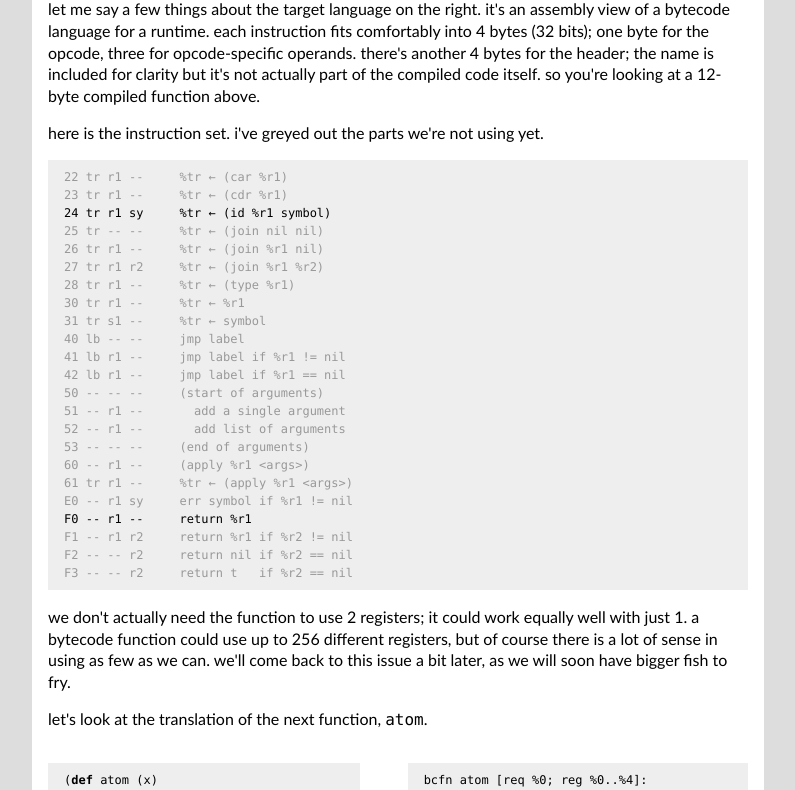
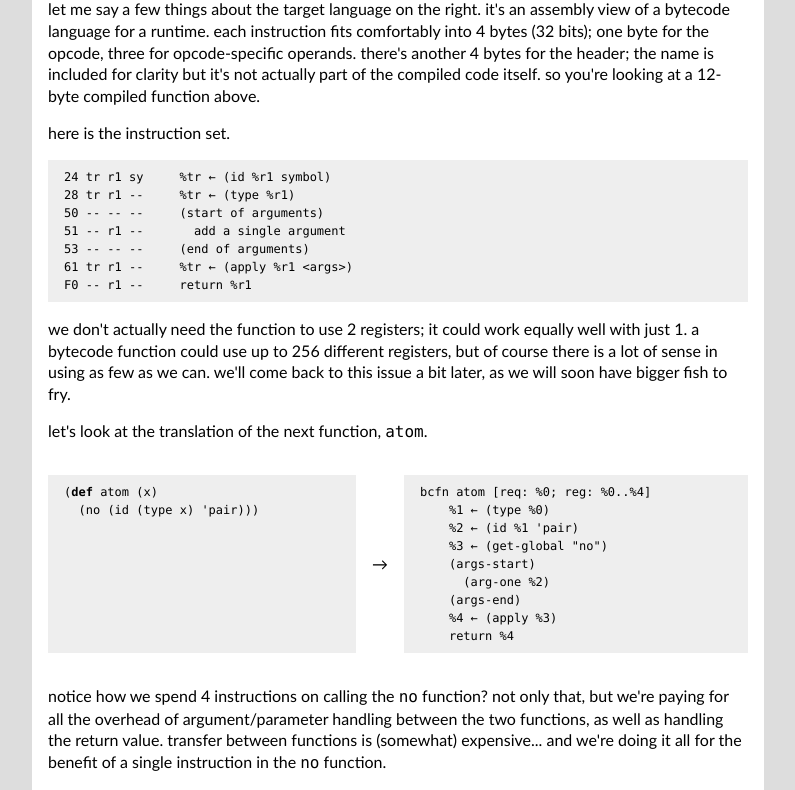
Before and after one commit to masak/syntax-driven, a React (Create React App) app: page / in a window 1280 px wide. Shown: the part 320-1110 px from the top of the page, without its empty margins (242-1037 px from the left). Built offline with nearby package versions, Linux system fonts and the light colour scheme.

Commit message:
Update code/instructions

```diff
--- a/src/App.js
+++ b/src/App.js
@@ -28,7 +28,7 @@ const App = (props) => (
       `}
 
       target={`
-        bcfn no [req %0; reg %0..%1]:
+        bcfn no [req %0; reg %0..%1]
           %1 ← (id %0 nil)
           return %1
       `}
@@ -46,33 +46,16 @@ const App = (props) => (
     </p>
 
     <p>
-        here is the instruction set. i've greyed out the parts
-        we're not using yet.
+        here is the instruction set.
     </p>
 
-    <pre><code><span class="less-important">22 tr r1 --     %tr ← (car %r1)       { "\n" }
-23 tr r1 --     %tr ← (cdr %r1)       { "\n" }</span>
-24 tr r1 sy     %tr ← (id %r1 symbol) { "\n" }
-<span class="less-important">25 tr -- --     %tr ← (join nil nil)  { "\n" }
-26 tr r1 --     %tr ← (join %r1 nil)  { "\n" }
-27 tr r1 r2     %tr ← (join %r1 %r2)  { "\n" }
+    <pre><code>24 tr r1 sy     %tr ← (id %r1 symbol) { "\n" }
 28 tr r1 --     %tr ← (type %r1)      { "\n" }
-30 tr r1 --     %tr ← %r1             { "\n" }
-31 tr s1 --     %tr ← symbol          { "\n" }
-40 lb -- --     jmp label                  { "\n" }
-41 lb r1 --     jmp label if %r1 != nil    { "\n" }
-42 lb r1 --     jmp label if %r1 == nil    { "\n" }
 50 -- -- --     (start of arguments)       { "\n" }
 51 -- r1 --       add a single argument    { "\n" }
-52 -- r1 --       add list of arguments    { "\n" }
 53 -- -- --     (end of arguments)         { "\n" }
-60 -- r1 --     (apply %r1 &lt;args&gt;)   { "\n" }
 61 tr r1 --     %tr ← (apply %r1 &lt;args&gt;) { "\n" }
-E0 -- r1 sy     err symbol if %r1 != nil   { "\n" }</span>
-F0 -- r1 --     return %r1                 { "\n" }
-<span class="less-important">F1 -- r1 r2     return %r1 if %r2 != nil  { "\n" }
-F2 -- -- r2     return nil if %r2 == nil   { "\n" }
-F3 -- -- r2     return t   if %r2 == nil</span></code></pre>
+F0 -- r1 --     return %r1</code></pre>
 
     <p>
         we don't actually need the function to use 2 registers;
@@ -96,15 +79,15 @@ F3 -- -- r2     return t   if %r2 == nil</span></code></pre>
       `}
 
       target={`
-        bcfn atom [req %0; reg %0..%4]:
-          %1 ← (get-global "no")
-          %2 ← (type %0)
-          %3 ← (id %2 'pair)
-          (arg-start)
-            (arg-one %3)
-          (arg-end)
-          %4 ← (apply %1)
-          return %4
+        bcfn atom [req: %0; reg: %0..%4]
+            %1 ← (type %0)
+            %2 ← (id %1 'pair)
+            %3 ← (get-global "no")
+            (args-start)
+              (arg-one %2)
+            (args-end)
+            %4 ← (apply %3)
+            return %4
       `}
     />
 
```
